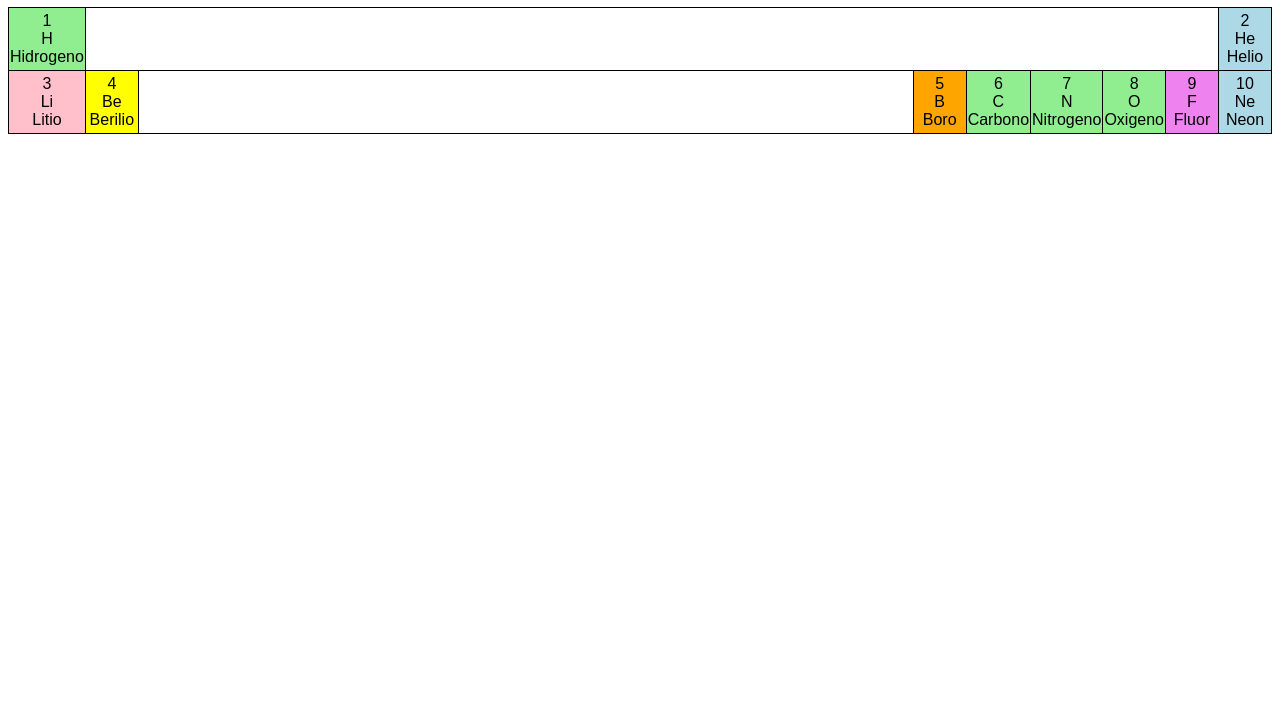
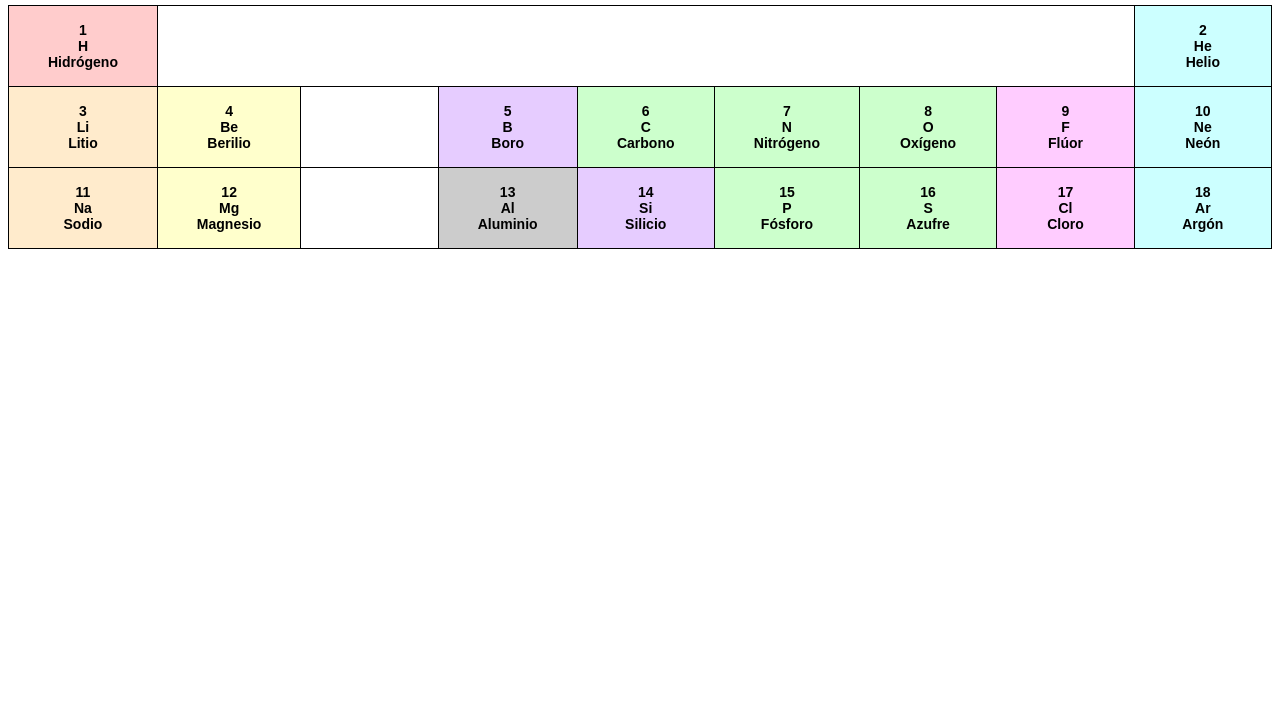
Before and after one commit to SantiagoVelasquezG/Lenguajes-de-internet, a plain HTML site: page Tabla/Tabla.html in a window 1280 px wide. Shown: the part 73-800 px from the top of the page. Drawn offline with Linux system fonts and the light colour scheme.

Commit message:
Corrijo Tabla.html y pseudo.css

```diff
--- a/Tabla/CSS/pseudo.css
+++ b/Tabla/CSS/pseudo.css
@@ -1,3 +1,13 @@
+
+body {
+  font-family: Arial, sans-serif;
+  text-align: center;
+}
+
+h1 {
+  margin-bottom: 20px;
+}
+
 table {
   border-collapse: collapse;
   width: 100%;
@@ -5,24 +15,28 @@ table {
 
 td {
   border: 1px solid black;
-  width: 50px;
-  height: 60px;
+  width: 5.5%;
+  height: 70px;
+  vertical-align: middle;
+}
+.element {
+  font-size: 14px;
+  font-weight: bold;
   text-align: center;
-  font-family: Arial;
+  padding: 5px;
 }
 
-.elemento {
-  background-color: lightgray;
-}
+.hidrogeno { background-color: #ffcccc; }
+.gas-noble { background-color: #ccffff; }
+.alcalino { background-color: #ffebcc; }
+.alcalinoterreo { background-color: #ffffcc; }
+.metaloide { background-color: #e6ccff; }
+.no-metal { background-color: #ccffcc; }
+.halogenos { background-color: #ffccff; }
+.metal { background-color: #cccccc; }
 
-.no-metal { background-color: lightgreen; }
-.gas-noble { background-color: lightblue; }
-.alcalino { background-color: pink; }
-.alcalinotermetal { background-color: yellow; }
-.metaloide { background-color: orange; }
-.halogeno { background-color: violet; }
-
-.elemento:hover {
+.element:hover {
   background-color: black;
   color: white;
+  transform: scale(1.1);
 }
--- a/Tabla/Tabla.html
+++ b/Tabla/Tabla.html
@@ -1,71 +1,116 @@
 <!doctype html>
-<html>
+<html lang="es">
 <head>
   <meta charset="utf-8" />
   <meta name="viewport" content="width=device-width,initial-scale=1" />
-  <title>Tabla Periodica (Ejercicio)</title>
+  <title>Tabla Periódica (Ejercicio)</title>
   <link rel="stylesheet" href="CSS/pseudo.css" />
 </head>
 <body>
 
-  <h1>Tabla Periodica</h1>
+  <h1>Tabla Periódica (Primeros 18 elementos)</h1>
 
   <table>
+
     <tr>
-      <td class="elemento no-metal">
-        <div class="numero">1</div>
-        <div class="simbolo">H</div>
-        <div class="nombre">Hidrogeno</div>
+      <td class="element hidrogeno">
+        <div class="num">1</div>
+        <div class="sim">H</div>
+        <div class="name">Hidrógeno</div>
       </td>
       <td colspan="16"></td>
-      <td class="elemento gas-noble">
-        <div class="numero">2</div>
-        <div class="simbolo">He</div>
-        <div class="nombre">Helio</div>
+      <td class="element gas-noble">
+        <div class="num">2</div>
+        <div class="sim">He</div>
+        <div class="name">Helio</div>
       </td>
     </tr>
 
     <tr>
-      <td class="elemento alcalino">
-        <div class="numero">3</div>
-        <div class="simbolo">Li</div>
-        <div class="nombre">Litio</div>
+      <td class="element alcalino">
+        <div class="num">3</div>
+        <div class="sim">Li</div>
+        <div class="name">Litio</div>
       </td>
-      <td class="elemento alcalinotermetal">
-        <div class="numero">4</div>
-        <div class="simbolo">Be</div>
-        <div class="nombre">Berilio</div>
+      <td class="element alcalinoterreo">
+        <div class="num">4</div>
+        <div class="sim">Be</div>
+        <div class="name">Berilio</div>
       </td>
       <td colspan="10"></td>
-      <td class="elemento metaloide">
-        <div class="numero">5</div>
-        <div class="simbolo">B</div>
-        <div class="nombre">Boro</div>
+      <td class="element metaloide">
+        <div class="num">5</div>
+        <div class="sim">B</div>
+        <div class="name">Boro</div>
       </td>
-      <td class="elemento no-metal">
-        <div class="numero">6</div>
-        <div class="simbolo">C</div>
-        <div class="nombre">Carbono</div>
+      <td class="element no-metal">
+        <div class="num">6</div>
+        <div class="sim">C</div>
+        <div class="name">Carbono</div>
       </td>
-      <td class="elemento no-metal">
-        <div class="numero">7</div>
-        <div class="simbolo">N</div>
-        <div class="nombre">Nitrogeno</div>
+      <td class="element no-metal">
+        <div class="num">7</div>
+        <div class="sim">N</div>
+        <div class="name">Nitrógeno</div>
       </td>
-      <td class="elemento no-metal">
-        <div class="numero">8</div>
-        <div class="simbolo">O</div>
-        <div class="nombre">Oxigeno</div>
+      <td class="element no-metal">
+        <div class="num">8</div>
+        <div class="sim">O</div>
+        <div class="name">Oxígeno</div>
       </td>
-      <td class="elemento halogeno">
-        <div class="numero">9</div>
-        <div class="simbolo">F</div>
-        <div class="nombre">Fluor</div>
+      <td class="element halogenos">
+        <div class="num">9</div>
+        <div class="sim">F</div>
+        <div class="name">Flúor</div>
       </td>
-      <td class="elemento gas-noble">
-        <div class="numero">10</div>
-        <div class="simbolo">Ne</div>
-        <div class="nombre">Neon</div>
+      <td class="element gas-noble">
+        <div class="num">10</div>
+        <div class="sim">Ne</div>
+        <div class="name">Neón</div>
+      </td>
+    </tr>
+
+    <tr>
+      <td class="element alcalino">
+        <div class="num">11</div>
+        <div class="sim">Na</div>
+        <div class="name">Sodio</div>
+      </td>
+      <td class="element alcalinoterreo">
+        <div class="num">12</div>
+        <div class="sim">Mg</div>
+        <div class="name">Magnesio</div>
+      </td>
+      <td colspan="10"></td>
+      <td class="element metal">
+        <div class="num">13</div>
+        <div class="sim">Al</div>
+        <div class="name">Aluminio</div>
+      </td>
+      <td class="element metaloide">
+        <div class="num">14</div>
+        <div class="sim">Si</div>
+        <div class="name">Silicio</div>
+      </td>
+      <td class="element no-metal">
+        <div class="num">15</div>
+        <div class="sim">P</div>
+        <div class="name">Fósforo</div>
+      </td>
+      <td class="element no-metal">
+        <div class="num">16</div>
+        <div class="sim">S</div>
+        <div class="name">Azufre</div>
+      </td>
+      <td class="element halogenos">
+        <div class="num">17</div>
+        <div class="sim">Cl</div>
+        <div class="name">Cloro</div>
+      </td>
+      <td class="element gas-noble">
+        <div class="num">18</div>
+        <div class="sim">Ar</div>
+        <div class="name">Argón</div>
       </td>
     </tr>
   </table>
```
